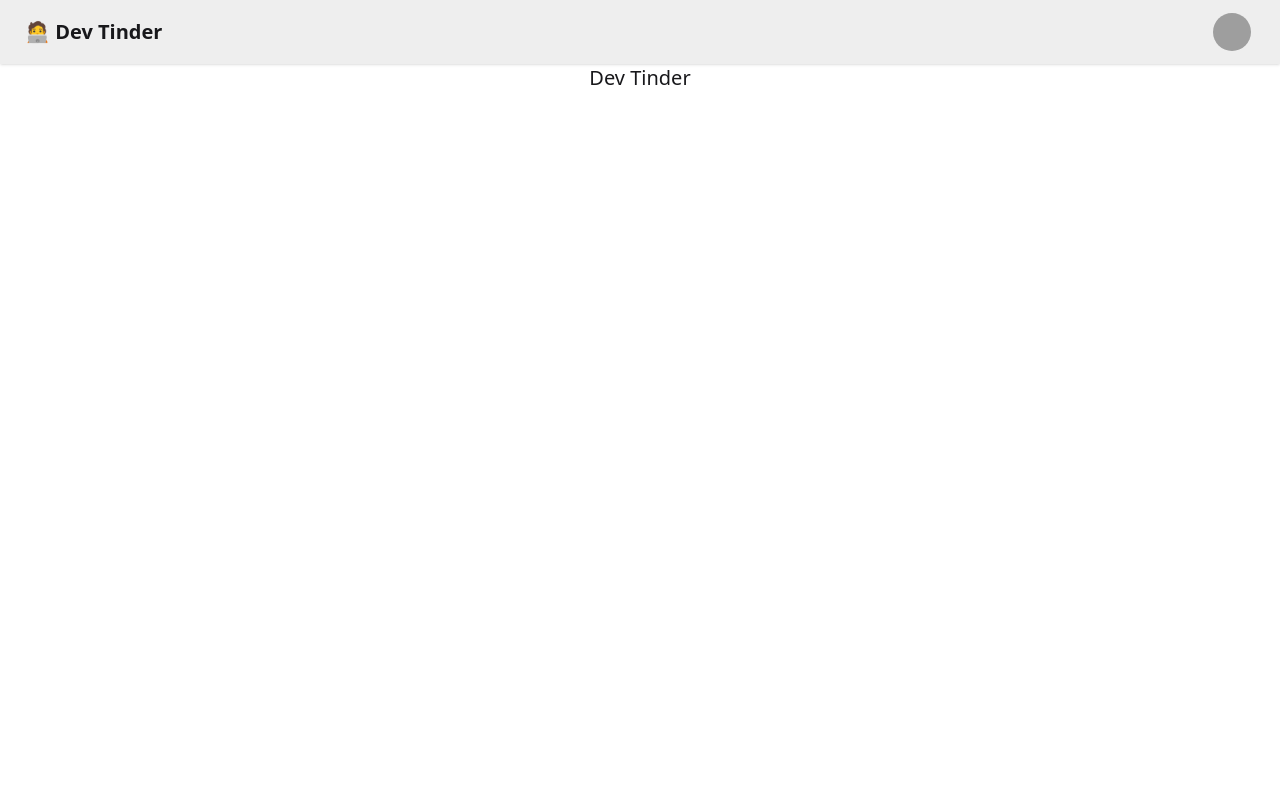
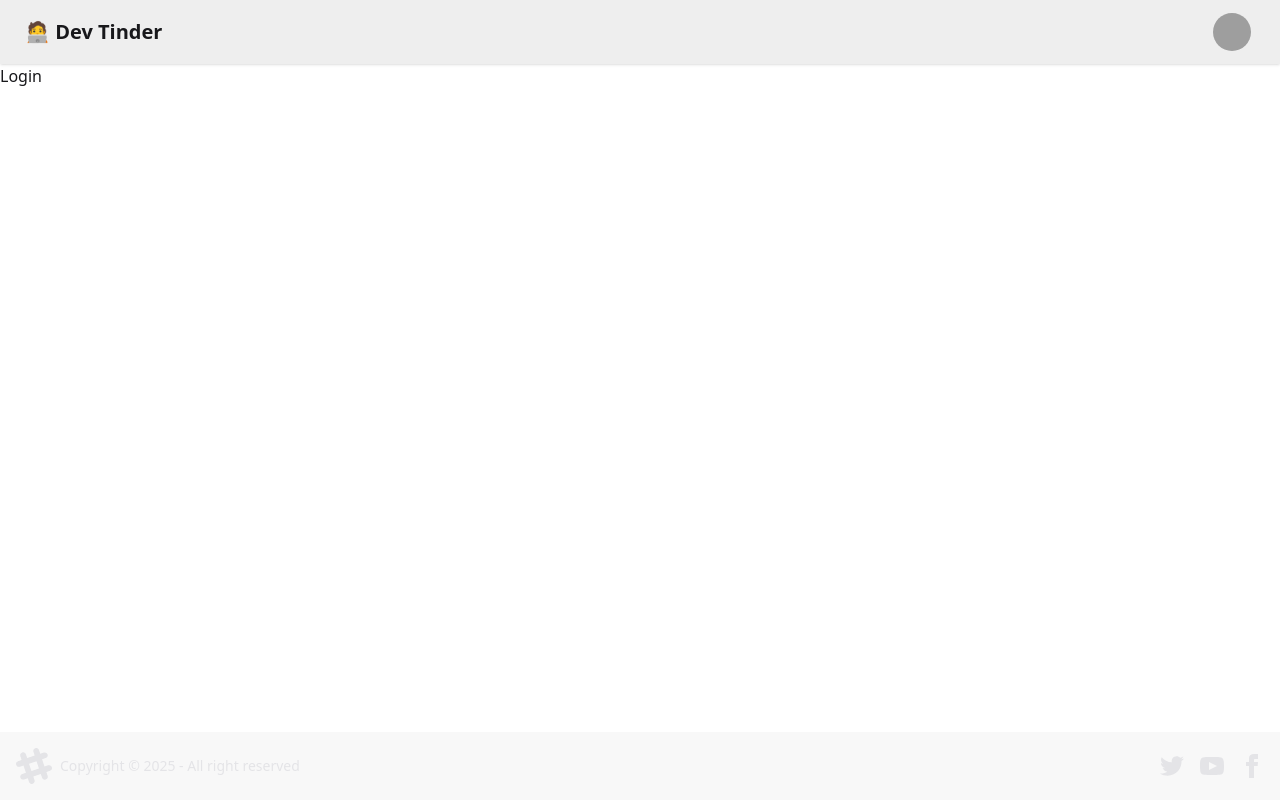
Before and after one commit to niketanmoon/devTinder-web, a React (Vite) app: page /login in a window 1280 px wide. Built offline with nearby package versions, Linux system fonts and the light colour scheme; grey boxes are pictures that could not be loaded.

Commit message:
added components like body, login profile

```diff
--- a/package.json
+++ b/package.json
@@ -13,6 +13,7 @@
     "@tailwindcss/vite": "^4.0.9",
     "react": "^19.0.0",
     "react-dom": "^19.0.0",
+    "react-router": "^7.2.0",
     "tailwindcss": "^4.0.9"
   },
   "devDependencies": {
--- a/src/App.jsx
+++ b/src/App.jsx
@@ -1,45 +1,20 @@
+import { BrowserRouter, Route, Routes } from "react-router";
+import NavBar from "./components/NavBar";
+import Body from "./components/Body";
+import Login from "./components/Login";
+import Profile from "./components/Profile";
+
 function App() {
   return (
     <>
-      <div className="navbar bg-base-300 shadow-sm">
-        <div className="flex-1">
-          <a className="btn btn-ghost text-xl">🧑‍💻 Dev Tinder</a>
-        </div>
-        <div className="flex gap-2">
-          <div className="dropdown dropdown-end mx-5">
-            <div
-              tabIndex={0}
-              role="button"
-              className="btn btn-ghost btn-circle avatar"
-            >
-              <div className="w-10 rounded-full">
-                <img
-                  alt="Tailwind CSS Navbar component"
-                  src="https://img.daisyui.com/images/stock/photo-1534528741775-53994a69daeb.webp"
-                />
-              </div>
-            </div>
-            <ul
-              tabIndex={0}
-              className="menu menu-sm dropdown-content bg-base-100 rounded-box z-1 mt-3 w-52 p-2 shadow"
-            >
-              <li>
-                <a className="justify-between">
-                  Profile
-                  <span className="badge">New</span>
-                </a>
-              </li>
-              <li>
-                <a>Settings</a>
-              </li>
-              <li>
-                <a>Logout</a>
-              </li>
-            </ul>
-          </div>
-        </div>
-      </div>
-      <h1 className="text-xl text-center">Dev Tinder</h1>
+      <BrowserRouter basename="/">
+        <Routes>
+          <Route path="/" element={<Body />}>
+            <Route path="/login" element={<Login />} />
+            <Route path="/profile" element={<Profile />} />
+          </Route>
+        </Routes>
+      </BrowserRouter>
     </>
   );
 }
--- /dev/null
+++ b/src/components/Body.jsx
@@ -0,0 +1,14 @@
+import { Outlet } from "react-router";
+import NavBar from "./NavBar";
+import Footer from "./Footer";
+
+const Body = () => {
+  return (
+    <div>
+      <NavBar />
+      <Outlet />
+      <Footer />
+    </div>
+  );
+};
+export default Body;
--- /dev/null
+++ b/src/components/Footer.jsx
@@ -0,0 +1,56 @@
+const Footer = () => {
+  return (
+    <footer className="footer sm:footer-horizontal bg-base-200 text-neutral-content items-center p-4 fixed bottom-0">
+      <aside className="grid-flow-col items-center">
+        <svg
+          width="36"
+          height="36"
+          viewBox="0 0 24 24"
+          xmlns="http://www.w3.org/2000/svg"
+          fillRule="evenodd"
+          clipRule="evenodd"
+          className="fill-current"
+        >
+          <path d="M22.672 15.226l-2.432.811.841 2.515c.33 1.019-.209 2.127-1.23 2.456-1.15.325-2.148-.321-2.463-1.226l-.84-2.518-5.013 1.677.84 2.517c.391 1.203-.434 2.542-1.831 2.542-.88 0-1.601-.564-1.86-1.314l-.842-2.516-2.431.809c-1.135.328-2.145-.317-2.463-1.229-.329-1.018.211-2.127 1.231-2.456l2.432-.809-1.621-4.823-2.432.808c-1.355.384-2.558-.59-2.558-1.839 0-.817.509-1.582 1.327-1.846l2.433-.809-.842-2.515c-.33-1.02.211-2.129 1.232-2.458 1.02-.329 2.13.209 2.461 1.229l.842 2.515 5.011-1.677-.839-2.517c-.403-1.238.484-2.553 1.843-2.553.819 0 1.585.509 1.85 1.326l.841 2.517 2.431-.81c1.02-.33 2.131.211 2.461 1.229.332 1.018-.21 2.126-1.23 2.456l-2.433.809 1.622 4.823 2.433-.809c1.242-.401 2.557.484 2.557 1.838 0 .819-.51 1.583-1.328 1.847m-8.992-6.428l-5.01 1.675 1.619 4.828 5.011-1.674-1.62-4.829z"></path>
+        </svg>
+        <p>Copyright © {new Date().getFullYear()} - All right reserved</p>
+      </aside>
+      <nav className="grid-flow-col gap-4 md:place-self-center md:justify-self-end">
+        <a>
+          <svg
+            xmlns="http://www.w3.org/2000/svg"
+            width="24"
+            height="24"
+            viewBox="0 0 24 24"
+            className="fill-current"
+          >
+            <path d="M24 4.557c-.883.392-1.832.656-2.828.775 1.017-.609 1.798-1.574 2.165-2.724-.951.564-2.005.974-3.127 1.195-.897-.957-2.178-1.555-3.594-1.555-3.179 0-5.515 2.966-4.797 6.045-4.091-.205-7.719-2.165-10.148-5.144-1.29 2.213-.669 5.108 1.523 6.574-.806-.026-1.566-.247-2.229-.616-.054 2.281 1.581 4.415 3.949 4.89-.693.188-1.452.232-2.224.084.626 1.956 2.444 3.379 4.6 3.419-2.07 1.623-4.678 2.348-7.29 2.04 2.179 1.397 4.768 2.212 7.548 2.212 9.142 0 14.307-7.721 13.995-14.646.962-.695 1.797-1.562 2.457-2.549z"></path>
+          </svg>
+        </a>
+        <a>
+          <svg
+            xmlns="http://www.w3.org/2000/svg"
+            width="24"
+            height="24"
+            viewBox="0 0 24 24"
+            className="fill-current"
+          >
+            <path d="M19.615 3.184c-3.604-.246-11.631-.245-15.23 0-3.897.266-4.356 2.62-4.385 8.816.029 6.185.484 8.549 4.385 8.816 3.6.245 11.626.246 15.23 0 3.897-.266 4.356-2.62 4.385-8.816-.029-6.185-.484-8.549-4.385-8.816zm-10.615 12.816v-8l8 3.993-8 4.007z"></path>
+          </svg>
+        </a>
+        <a>
+          <svg
+            xmlns="http://www.w3.org/2000/svg"
+            width="24"
+            height="24"
+            viewBox="0 0 24 24"
+            className="fill-current"
+          >
+            <path d="M9 8h-3v4h3v12h5v-12h3.642l.358-4h-4v-1.667c0-.955.192-1.333 1.115-1.333h2.885v-5h-3.808c-3.596 0-5.192 1.583-5.192 4.615v3.385z"></path>
+          </svg>
+        </a>
+      </nav>
+    </footer>
+  );
+};
+export default Footer;
--- /dev/null
+++ b/src/components/Login.jsx
@@ -0,0 +1,4 @@
+const Login = () => {
+  return <div>Login</div>;
+};
+export default Login;
--- /dev/null
+++ b/src/components/NavBar.jsx
@@ -0,0 +1,43 @@
+const NavBar = () => {
+  return (
+    <div className="navbar bg-base-300 shadow-sm">
+      <div className="flex-1">
+        <a className="btn btn-ghost text-xl">🧑‍💻 Dev Tinder</a>
+      </div>
+      <div className="flex gap-2">
+        <div className="dropdown dropdown-end mx-5">
+          <div
+            tabIndex={0}
+            role="button"
+            className="btn btn-ghost btn-circle avatar"
+          >
+            <div className="w-10 rounded-full">
+              <img
+                alt="Tailwind CSS Navbar component"
+                src="https://img.daisyui.com/images/stock/photo-1534528741775-53994a69daeb.webp"
+              />
+            </div>
+          </div>
+          <ul
+            tabIndex={0}
+            className="menu menu-sm dropdown-content bg-base-100 rounded-box z-1 mt-3 w-52 p-2 shadow"
+          >
+            <li>
+              <a className="justify-between">
+                Profile
+                <span className="badge">New</span>
+              </a>
+            </li>
+            <li>
+              <a>Settings</a>
+            </li>
+            <li>
+              <a>Logout</a>
+            </li>
+          </ul>
+        </div>
+      </div>
+    </div>
+  );
+};
+export default NavBar;
--- /dev/null
+++ b/src/components/Profile.jsx
@@ -0,0 +1,4 @@
+const Profile = () => {
+  return <div>Profile</div>;
+};
+export default Profile;
```
Also changed, not shown: 2 other files (tests, documents, lock files or other folders).
